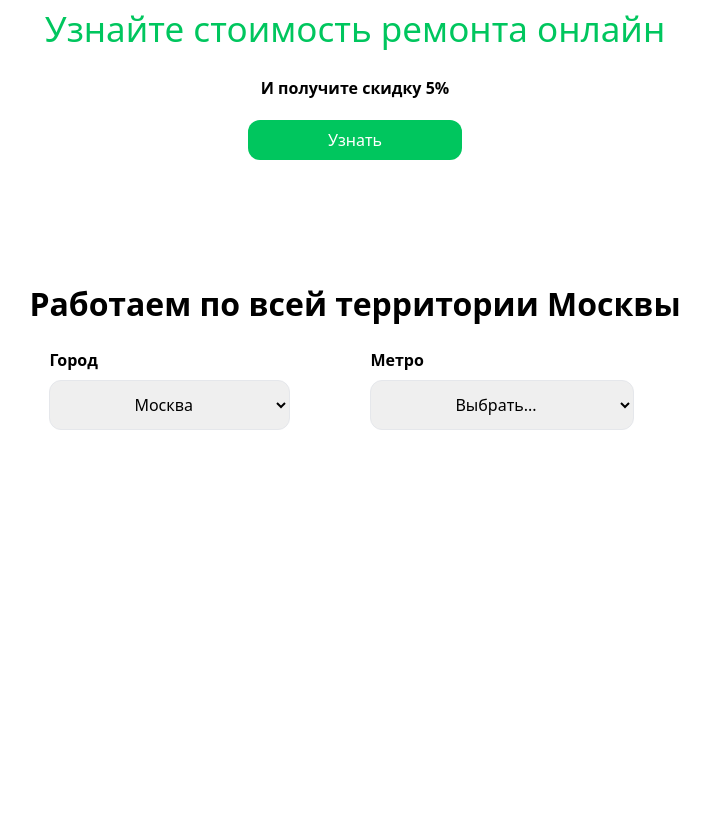
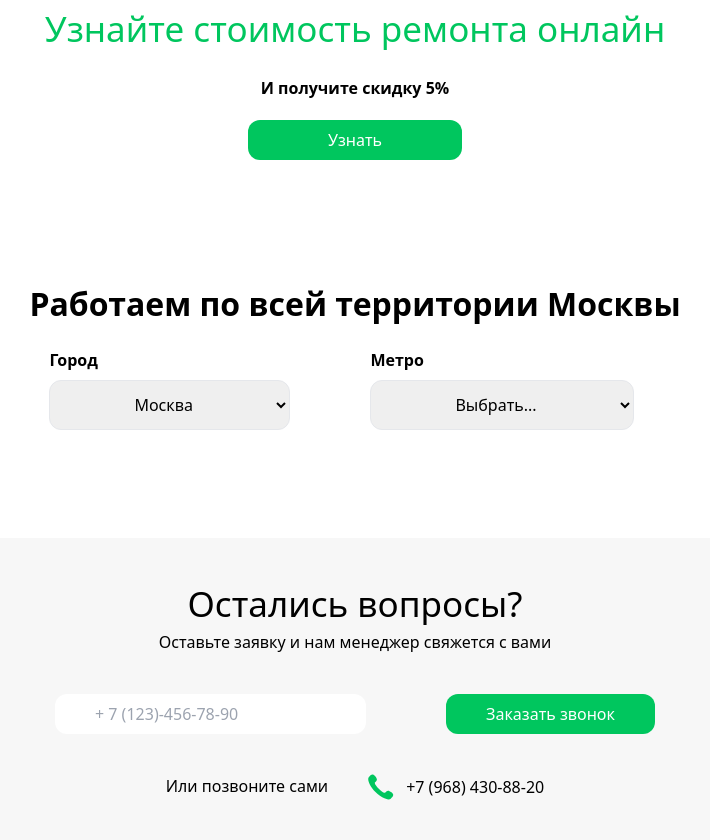
Before and after one commit to Wizards7/TeamWork, a website: page src/Wizards7.html in a window 1280 px wide. Shown: the part 1118-1958 px from the top of the page, without its empty margins (285-995 px from the left). Before the commit the page ends 1656 px from the top, so only its background shows below. Drawn offline with nearby package versions, Linux system fonts and the light colour scheme; files that its build step writes are made by us from their sources.

Commit message:
Section-2

```diff
--- a/src/Wizards7.html
+++ b/src/Wizards7.html
@@ -235,6 +235,42 @@
           </div>
         </div>
       </section>
+      <section class="bg-[#F7F7F7] py-10">
+        <div class="max-w-[1200px] m-auto text-center">
+          <h1 class="text-[35px] font-medium">Остались вопросы?</h1>
+          <p>Оставьте заявку и нам менеджер свяжется с вами</p>
+          <div class="flex justify-center gap-20 py-10 items-center">
+            <div>
+              <input
+                type="tel"
+                placeholder="+ 7 (123)-456-78-90"
+                class="py-2 px-10 rounded-xl"
+              />
+            </div>
+            <button class="bg-[#00C65E] py-2 px-10 rounded-xl text-white">
+              Заказать звонок
+            </button>
+          </div>
+          <div class="flex gap-10 justify-center">
+            <p>Или позвоните сами</p>
+            <p class="flex items-center gap-3">
+              <svg
+                width="26"
+                height="26"
+                viewBox="0 0 26 26"
+                fill="none"
+                xmlns="http://www.w3.org/2000/svg"
+              >
+                <path
+                  d="M10.7915 14.8014C8.31929 12.3277 5.9534 9.46175 7.08634 8.32881C8.70684 6.70831 10.1195 5.7082 7.24573 2.13279C4.37353 -1.44106 2.45769 1.30457 0.888758 2.87506C-0.92395 4.68777 0.791872 11.4448 7.4692 18.1237C14.1481 24.801 20.9051 26.5121 22.7178 24.6979C24.2899 23.1274 27.0339 21.2209 23.4601 18.3487C19.8862 15.4749 18.8861 16.886 17.2641 18.5097C16.1311 19.6379 13.2652 17.2736 10.7915 14.8014Z"
+                  fill="#00C65E"
+                />
+              </svg>
+              +7 (968) 430-88-20
+            </p>
+          </div>
+        </div>
+      </section>
     </main>
   </body>
 </html>
```
